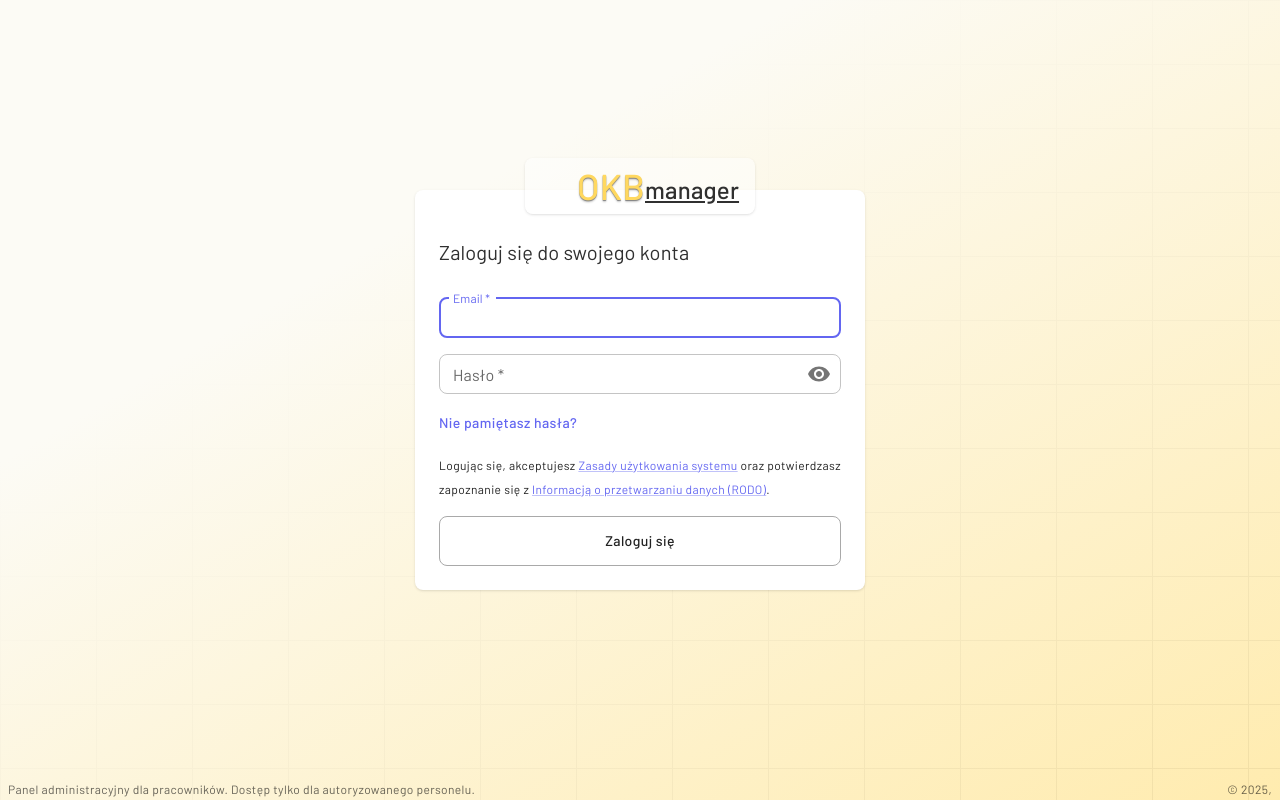
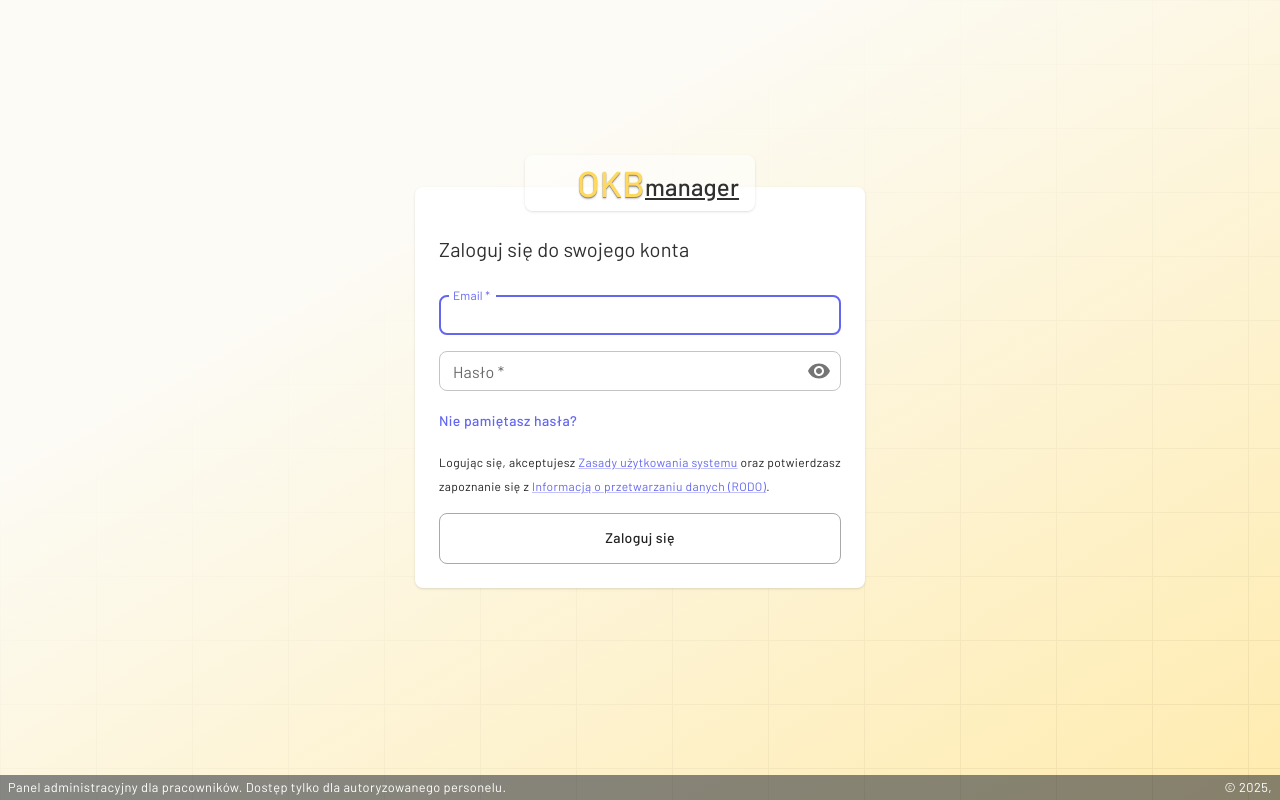
Before and after one commit to Sanderky/okb-manager-private, a React (Vite) app: page /login in a window 1280 px wide. Built offline with nearby package versions, Linux system fonts and the light colour scheme; no server answers; the database is empty; some icons are missing.

Commit message:
Adjust Login footer info

```diff
--- a/src/pages/Login/Login.tsx
+++ b/src/pages/Login/Login.tsx
@@ -108,8 +108,7 @@ const Login = () => {
           />
         </div>
       ) : (
-        <Box className="flex flex-col h-screen">
-
+        <Box className="flex h-screen flex-col">
           <Box
             className="flex flex-col items-center justify-center py-8"
             sx={{
@@ -117,7 +116,6 @@ const Login = () => {
               px: { xs: 2, sm: 4 },
             }}
           >
-
             <Box
               className="relative w-full rounded-lg bg-white shadow"
               sx={{
@@ -218,11 +216,24 @@ const Login = () => {
                     Nie pamiętasz hasła?
                   </Button>
                 </div>
-                <Typography variant='caption'>
+                <Typography variant="caption">
                   {`Logując się, akceptujesz `}
-                  <Link href="/regulamin.pdf" target="_blank" rel="noopener noreferrer">Zasady użytkowania systemu</Link>
+                  <Link
+                    href="/regulamin.pdf"
+                    target="_blank"
+                    rel="noopener noreferrer"
+                  >
+                    Zasady użytkowania systemu
+                  </Link>
                   {` oraz potwierdzasz zapoznanie się z `}
-                  <Link href="/rodo.pdf" target="_blank" rel="noopener noreferrer">Informacją o przetwarzaniu danych (RODO)</Link>.
+                  <Link
+                    href="/rodo.pdf"
+                    target="_blank"
+                    rel="noopener noreferrer"
+                  >
+                    Informacją o przetwarzaniu danych (RODO)
+                  </Link>
+                  .
                 </Typography>
 
                 <Button
@@ -253,22 +264,37 @@ const Login = () => {
             </Box>
           </Box>
 
-          <footer
-          >
+          <footer>
             <Stack
               direction={'row'}
               justifyContent={'space-between'}
               sx={{
+                py: 0.25,
                 px: 1,
                 columnGap: 1,
-                rowGap: 1
+                rowGap: 1,
+                fontSize: { xs: '0.7rem', sm: '0.8rem' },
               }}
               flexWrap={'wrap'}
+              className="bg-gray-900/50 text-white"
             >
-
-              <Typography variant='caption' color='textSecondary'>Panel administracyjny dla pracowników. Dostęp tylko dla autoryzowanego personelu.</Typography>
-              <Typography variant='caption' color='textSecondary'>
-                &copy; {new Date().getFullYear()}, {import.meta.env.VITE_COMPANY_NAME}
+              <Typography
+                variant="caption"
+                sx={{
+                  fontSize: 'inherit',
+                }}
+              >
+                Panel administracyjny dla pracowników. Dostęp tylko dla
+                autoryzowanego personelu.
+              </Typography>
+              <Typography
+                variant="caption"
+                sx={{
+                  fontSize: 'inherit',
+                }}
+              >
+                &copy; {new Date().getFullYear()},{' '}
+                {import.meta.env.VITE_COMPANY_NAME}
               </Typography>
             </Stack>
           </footer>
```
